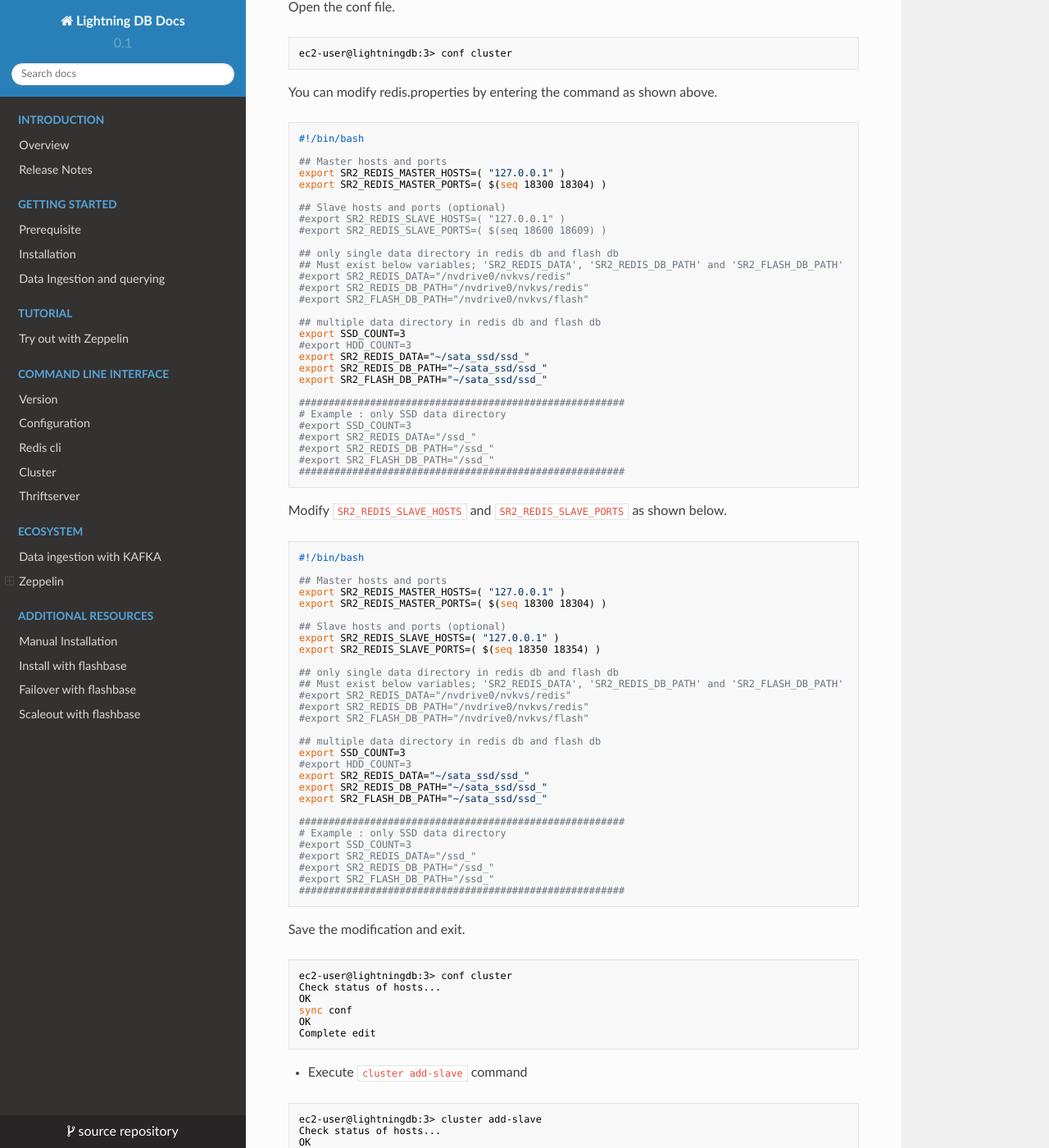
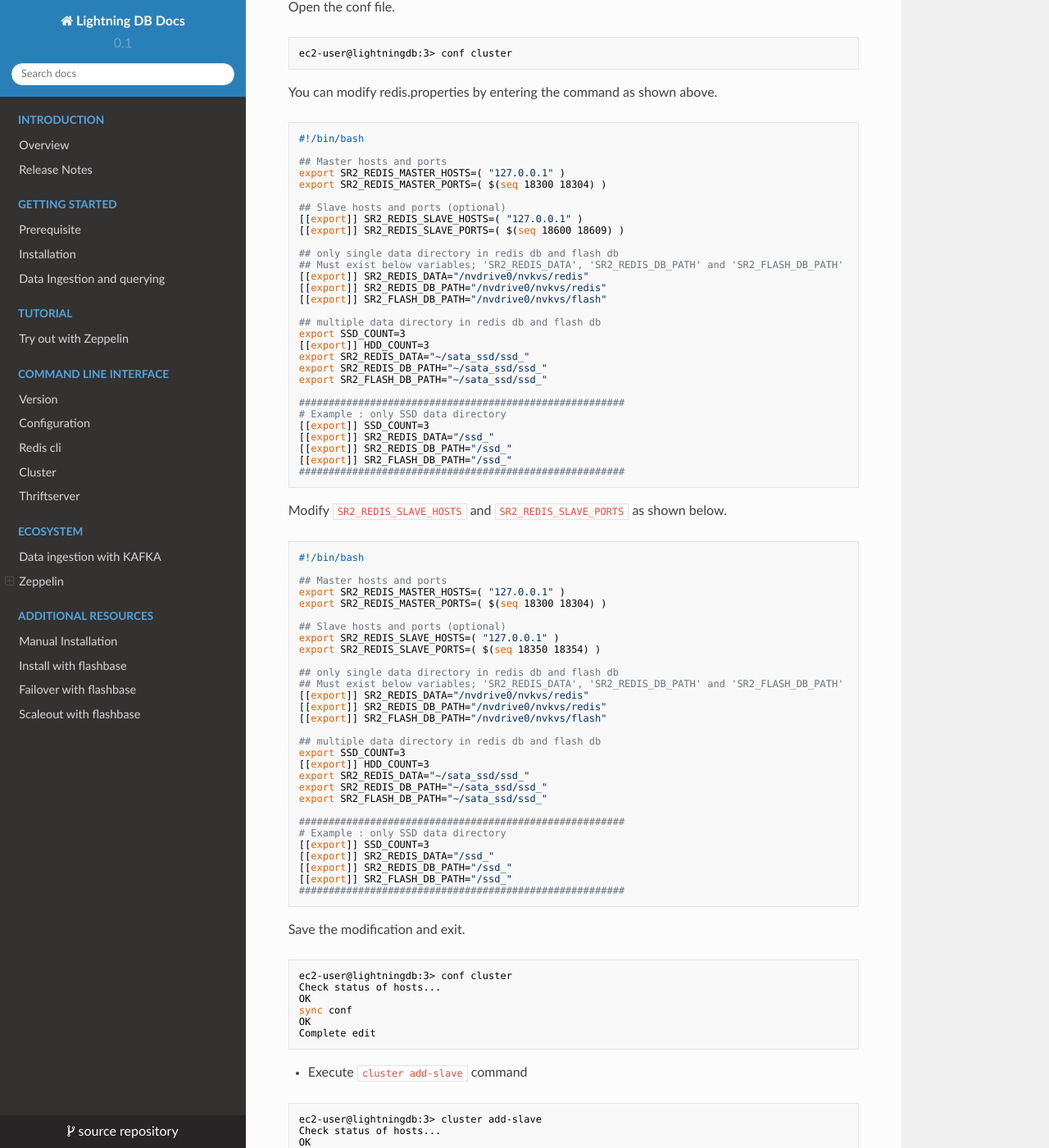
Before and after one commit to mnms/docs, an MkDocs documentation site: the page built from docs/command-line-interface.md, in a window 1280 px wide and 1400 px high, scrolled down 8072 px. Shown: the whole window at 82% size. Built offline with MkDocs 1.6.1, drawn with Linux system fonts in a browser that asks for light colours; nearby versions of some CDN libraries.

````diff
--- a/docs/command-line-interface.md
+++ b/docs/command-line-interface.md
@@ -491,28 +491,28 @@
 export SR2_REDIS_MASTER_PORTS=( $(seq 18300 18304) )
 
 ## Slave hosts and ports (optional)
-#export SR2_REDIS_SLAVE_HOSTS=( "127.0.0.1" )
-#export SR2_REDIS_SLAVE_PORTS=( $(seq 18600 18609) )
+[[export]] SR2_REDIS_SLAVE_HOSTS=( "127.0.0.1" )
+[[export]] SR2_REDIS_SLAVE_PORTS=( $(seq 18600 18609) )
 
 ## only single data directory in redis db and flash db
 ## Must exist below variables; 'SR2_REDIS_DATA', 'SR2_REDIS_DB_PATH' and 'SR2_FLASH_DB_PATH'
-#export SR2_REDIS_DATA="/nvdrive0/nvkvs/redis"
-#export SR2_REDIS_DB_PATH="/nvdrive0/nvkvs/redis"
-#export SR2_FLASH_DB_PATH="/nvdrive0/nvkvs/flash"
+[[export]] SR2_REDIS_DATA="/nvdrive0/nvkvs/redis"
+[[export]] SR2_REDIS_DB_PATH="/nvdrive0/nvkvs/redis"
+[[export]] SR2_FLASH_DB_PATH="/nvdrive0/nvkvs/flash"
 
 ## multiple data directory in redis db and flash db
 export SSD_COUNT=3
-#export HDD_COUNT=3
+[[export]] HDD_COUNT=3
 export SR2_REDIS_DATA="~/sata_ssd/ssd_"
 export SR2_REDIS_DB_PATH="~/sata_ssd/ssd_"
 export SR2_FLASH_DB_PATH="~/sata_ssd/ssd_"
 
 #######################################################
 # Example : only SSD data directory
-#export SSD_COUNT=3
-#export SR2_REDIS_DATA="/ssd_"
-#export SR2_REDIS_DB_PATH="/ssd_"
-#export SR2_FLASH_DB_PATH="/ssd_"
+[[export]] SSD_COUNT=3
+[[export]] SR2_REDIS_DATA="/ssd_"
+[[export]] SR2_REDIS_DB_PATH="/ssd_"
+[[export]] SR2_FLASH_DB_PATH="/ssd_"
 #######################################################
 ```
 
@@ -531,23 +531,23 @@
 
 ## only single data directory in redis db and flash db
 ## Must exist below variables; 'SR2_REDIS_DATA', 'SR2_REDIS_DB_PATH' and 'SR2_FLASH_DB_PATH'
-#export SR2_REDIS_DATA="/nvdrive0/nvkvs/redis"
-#export SR2_REDIS_DB_PATH="/nvdrive0/nvkvs/redis"
-#export SR2_FLASH_DB_PATH="/nvdrive0/nvkvs/flash"
+[[export]] SR2_REDIS_DATA="/nvdrive0/nvkvs/redis"
+[[export]] SR2_REDIS_DB_PATH="/nvdrive0/nvkvs/redis"
+[[export]] SR2_FLASH_DB_PATH="/nvdrive0/nvkvs/flash"
 
 ## multiple data directory in redis db and flash db
 export SSD_COUNT=3
-#export HDD_COUNT=3
+[[export]] HDD_COUNT=3
 export SR2_REDIS_DATA="~/sata_ssd/ssd_"
 export SR2_REDIS_DB_PATH="~/sata_ssd/ssd_"
 export SR2_FLASH_DB_PATH="~/sata_ssd/ssd_"
 
 #######################################################
 # Example : only SSD data directory
-#export SSD_COUNT=3
-#export SR2_REDIS_DATA="/ssd_"
-#export SR2_REDIS_DB_PATH="/ssd_"
-#export SR2_FLASH_DB_PATH="/ssd_"
+[[export]] SSD_COUNT=3
+[[export]] SR2_REDIS_DATA="/ssd_"
+[[export]] SR2_REDIS_DB_PATH="/ssd_"
+[[export]] SR2_FLASH_DB_PATH="/ssd_"
 #######################################################
 ```
 
````
Also changed, not shown: docs/cli-cluster.md (+18 -18 lines), docs/get-started-with-scratch.md (+1 -1 lines), docs/how-to-use-flashbase.md (+8 -8 lines), docs/release-note.md (+13 -4 lines), docs/tutorial.md (+2 -2 lines).
